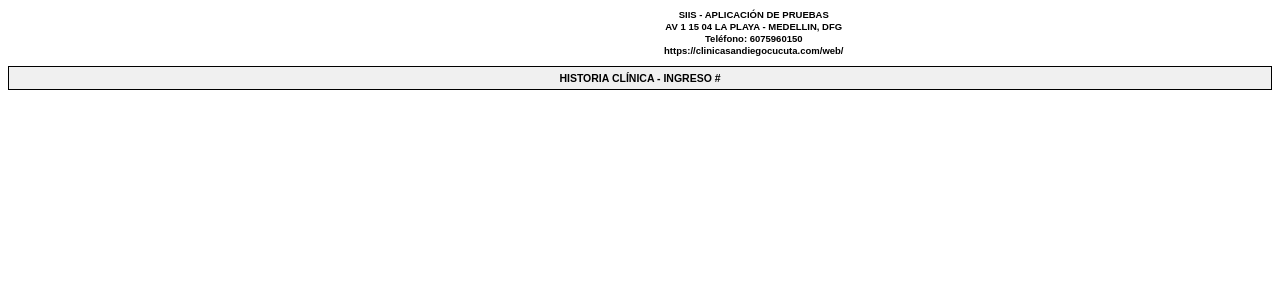
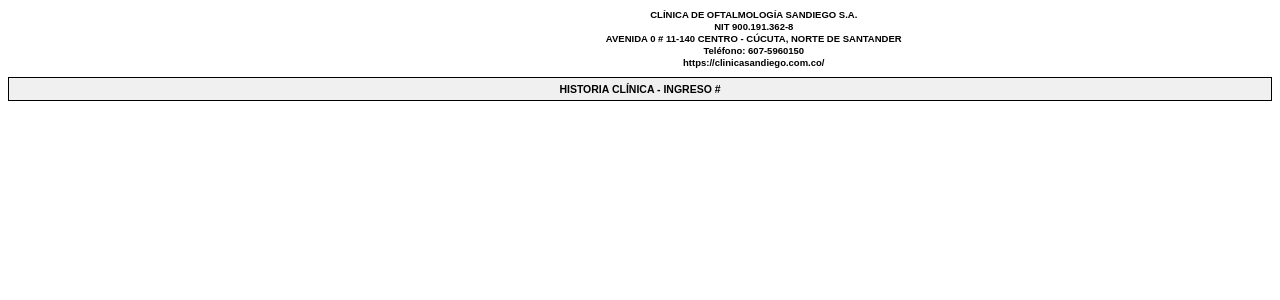
Before and after one commit to Juanes343/AgendaVirtual, a Laravel app: template backend/resources/views/reportes/hc_legacy.blade.php in a window 1280 px wide. Shown: the top 300 px of the page. Run offline with Laravel 12, Linux system fonts and the light colour scheme; the template is opened without the code that fills it, so the values that code supplies are empty.

Commit message:
feat: ajustes historial medico email

```diff
--- a/backend/resources/views/reportes/hc_legacy.blade.php
+++ b/backend/resources/views/reportes/hc_legacy.blade.php
@@ -112,15 +112,16 @@
       <td class="info-cell">
         @if(!empty($empresa))
           {{ $empresa->razon_social ?? '' }}<br>
-          NIT {{ $empresa->nit ?? '' }}{{ !empty($empresa->digito_verificacion) ? '-'.$empresa->digito_verificacion : '' }}<br>
+          NIT {{ $empresa->nit ?? '' }}-{{ $empresa->digito_verificacion ?? '' }}<br>
           {{ $empresa->direccion ?? '' }} - {{ $empresa->municipio ?? '' }}, {{ $empresa->departamento ?? '' }}<br>
           Teléfono: {{ $empresa->telefonos ?? '' }}<br>
           {{ $empresa->website ?? '' }}
         @else
-          SIIS - APLICACIÓN DE PRUEBAS<br>
-          AV 1 15 04 LA PLAYA - MEDELLIN, DFG<br>
-          Teléfono: 6075960150<br>
-          https://clinicasandiegocucuta.com/web/
+          CLÍNICA DE OFTALMOLOGÍA SANDIEGO S.A.<br>
+          NIT 900.191.362-8<br>
+          AVENIDA 0 # 11-140 CENTRO - CÚCUTA, NORTE DE SANTANDER<br>
+          Teléfono: 607-5960150<br>
+          https://clinicasandiego.com.co/
         @endif
       </td>
     </tr>
```
